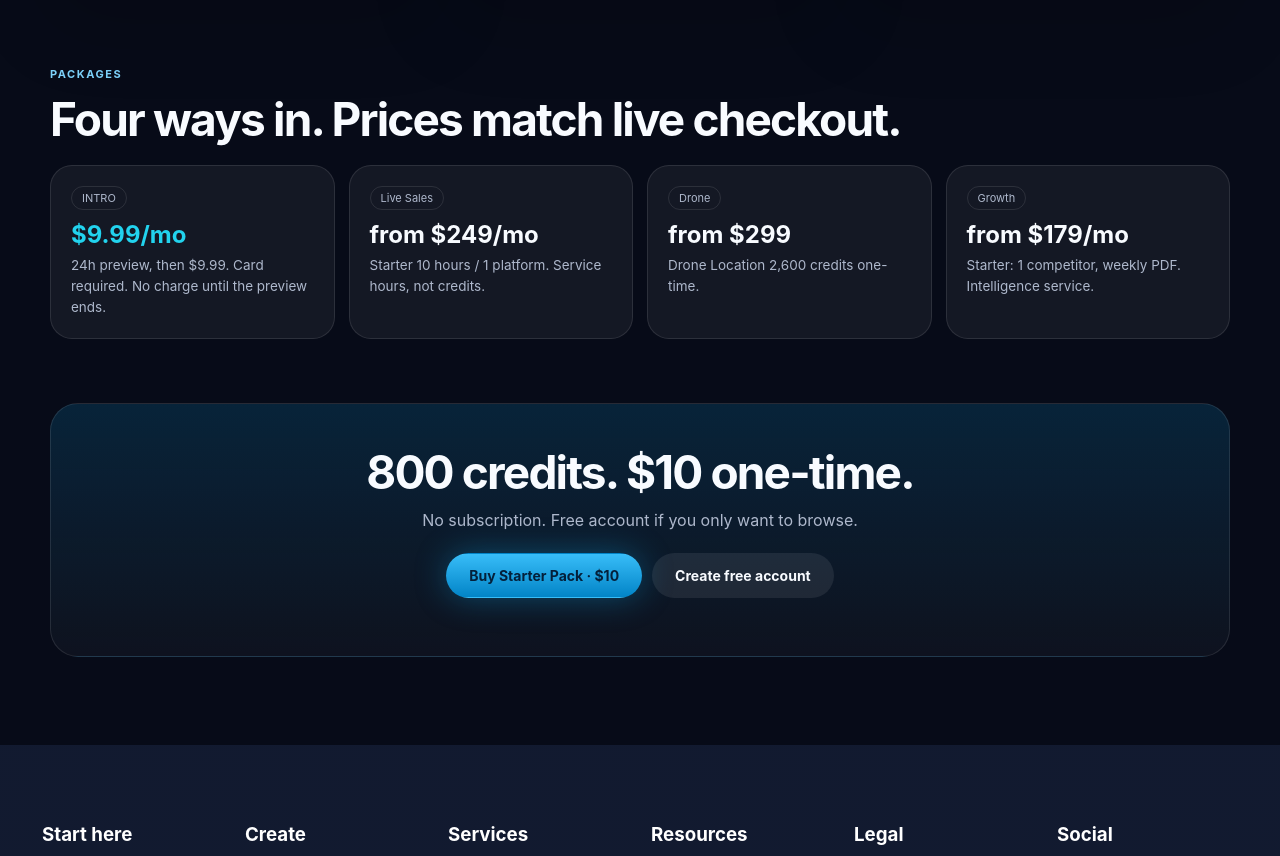
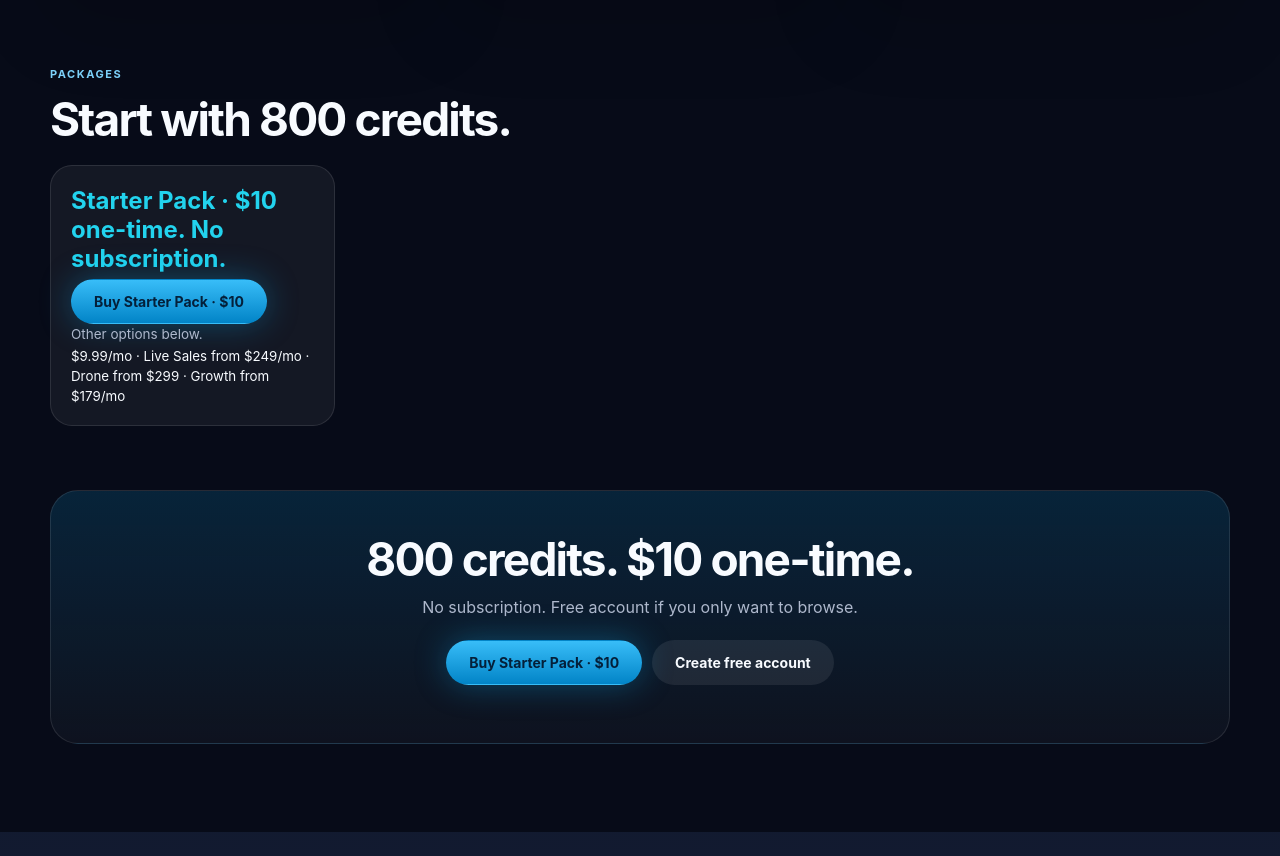
Before and after one commit to olcayto44/crelavo-vercel-upload, a Next.js app: page / in a window 1280 px wide. Shown: the part 5290-6146 px from the top of the page. Built offline with nearby package versions, Linux system fonts and the light colour scheme; no server answers.

Commit message:
Prioritize Starter Pack on homepage packages

```diff
--- a/src/app/page.tsx
+++ b/src/app/page.tsx
@@ -286,7 +286,7 @@ export default async function HomePage() {
         <div className="stage"><div className="stage-bg" id="clh-hero-slides"><HeroReel /></div><div className="stage-veil" /><div className="stage-grain" /><div className="stage-copy"><div className="inner"><p className="hero-badge">Starter Pack · 800 credits</p><h1>Make the feed look <em>expensive.</em></h1><p className="hero-sub">$10 one-time. Free account if you only want to browse.</p><div className="hero-cta-row"><a className="hero-cta-primary" href="https://whop.com/checkout/plan_kmGVCrQu90NBV">Buy Starter Pack · $10</a><a className="hero-cta-secondary" href="/join">Create free account</a><a className="hero-cta-tertiary" href="/join">Sign in</a></div></div></div></div><div className="hero-sticky" role="navigation" aria-label="Mobile checkout"><a className="hero-cta-primary" href="https://whop.com/checkout/plan_kmGVCrQu90NBV">Buy Starter Pack · $10</a><a className="hero-cta-signin" href="/join">Sign in</a></div>
         <div className="wrap wall" id="clh-films"><span className="kicker">Showcase</span><h2>The work hits first. Copy comes second.</h2><p className="sub">Muted playback. Every film opens its full Crelavo example.</p><HomeShowcaseGrid films={films} /><a className="more" href="/showcase/explore-samples">Browse all {films.length} samples →</a></div>
         <div className="wrap paths"><span className="kicker">Start with one outcome</span><h2>Pick the job. The studio opens the path.</h2><p className="sub">Omni Assistant is the production door. Credits only move after scope is visible.</p><div className="grid-3"><a className="card" href="/join?idea=Sell+internationally"><span>01</span><h3>Sell internationally</h3><p>Localize hooks, visuals and campaign direction for another market before you buy more traffic.</p></a><a className="card" href="/free-tools/ad-performance-score-checker"><span>02</span><h3>Test an existing ad</h3><p>Run the free AI Ad Scorer on hook, CTA and proof before you spend production credits.</p></a><a className="card" href="/join"><span>03</span><h3>Create from scratch</h3><p>Product video, landing page, campaign pack or launch asset from one brief.</p></a></div></div>
-        <div className="wrap packs-head"><span className="kicker">Packages</span><h2>Four ways in. Prices match live checkout.</h2><div className="packs"><a className="pack intro" href="https://whop.com/checkout/plan_ujLQgM3kEg0dg"><span>INTRO</span><strong>$9.99/mo</strong><p>24h preview, then $9.99. Card required. No charge until the preview ends.</p></a><a className="pack" href="/live-sales-credits"><span>Live Sales</span><strong>from $249/mo</strong><p>Starter 10 hours / 1 platform. Service hours, not credits.</p></a><a className="pack" href="/drone-credits"><span>Drone</span><strong>from $299</strong><p>Drone Location 2,600 credits one-time.</p></a><a className="pack" href="/growth-intelligence"><span>Growth</span><strong>from $179/mo</strong><p>Starter: 1 competitor, weekly PDF. Intelligence service.</p></a></div></div>
+        <div className="wrap packs-head"><span className="kicker">PACKAGES</span><h2>Start with 800 credits.</h2><div className="packs"><div className="pack intro"><strong>Starter Pack · $10 one-time. No subscription.</strong><a className="btn btn-cyan" href="https://whop.com/checkout/plan_kmGVCrQu90NBV">Buy Starter Pack · $10</a><p>Other options below.</p><small>$9.99/mo · Live Sales from $249/mo · Drone from $299 · Growth from $179/mo</small></div></div></div>
         <div className="final"><h2>800 credits. $10 one-time.</h2><p>No subscription. Free account if you only want to browse.</p><div className="cta-row" style={{justifyContent:"center"}}><a className="btn btn-cyan" href="https://whop.com/checkout/plan_kmGVCrQu90NBV">Buy Starter Pack · $10</a><a className="btn secondary" href="/join">Create free account</a></div></div>
       </section>
 
```
